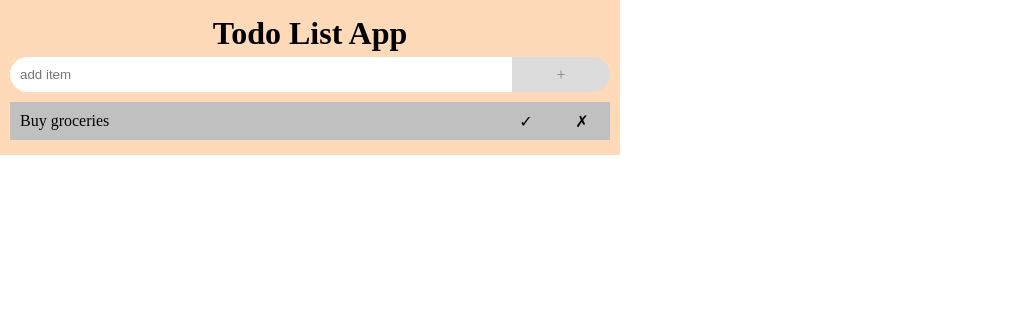
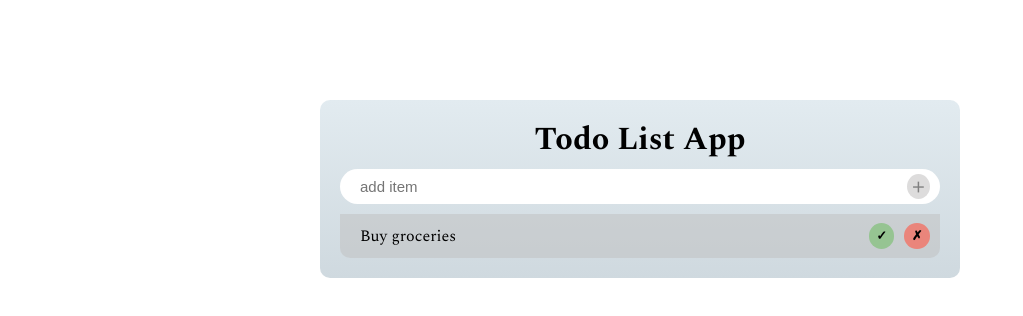
Before and after one commit to albeey/todo-list, a plain HTML site: page index.html in a window 1280 px wide. Shown: the whole page, without its empty margins (0-1023 px from the left). Drawn offline with nearby package versions, Linux system fonts and the light colour scheme.

Commit message:
changed font and style

```diff
--- a/index.html
+++ b/index.html
@@ -4,6 +4,7 @@
     <meta charset="UTF-8">
     <meta name="viewport" content="width=device-width, initial-scale=1.0">
     <title>Todo List</title>
+    <link href="https://fonts.googleapis.com/css2?family=Spectral:wght@400;500;600;700&display=swap" rel="stylesheet">
     <link rel="stylesheet" href="styles/style.css">
 </head>
 <body>
--- a/styles/style.css
+++ b/styles/style.css
@@ -1,23 +1,27 @@
 body {
     margin: 0;
     padding: 0;
-    height: 100vh;
+    min-height: 100vh;
     display: flex;
-    /* justify-content: center; */
+    justify-content: center;
     align-items: flex-start;
+    font-family: 'Spectral', serif;
 }
 
 /* Center content horizontally and vertically */
-#submit-button, .complete-option, .delete-option {
+#submit-button, .complete-option, .delete-option, .todo-item, .add-new-item  {
     display: flex;
     justify-content: center;
     align-items: center;
 }
 
 #container {
-    background-color: peachpuff;
+    background-image: linear-gradient(to top, #cfd9df 0%, #e2ebf0 100%);
     width: 600px;
-    padding: 0 10px 15px 10px;
+    padding-top: 0px !important;
+    padding: 20px 20px;
+    border-radius: 10px;
+    margin-top: 100px;
 }
 
 h1 {
@@ -26,30 +30,41 @@ h1 {
 }
 
 .add-new-item {
-    display: flex;
     margin-bottom: 10px;
     height: 2.2em;
     width: 100%;
+    background-color: white;
+    border-radius: 20px;
 }
 
 #textBox {
     width: 100%;
     border: 0;
     padding-left: 10px;
-    border-radius: 20px 0 0 20px;
+    margin-left: 10px;
+    font-size: 15px;
+    outline: none;
 }
 
 #submit-button {
     background-color: rgba(221, 220, 220);
-    width: 20%;
+    height: 1em;
+    width: 1em;
+    border-radius: 50%;
     cursor: pointer;
     color: gray;
-    border-radius: 0 20px 20px 0;
+    font-size: 1.6em;
+    font-weight: bold;
+    margin-right: 10px;
 }
 
 #submit-button:hover {
-    color: rgba(221, 220, 220);
+    color: white;
     background-color: gray;
+}
+
+.list {
+    font-weight: b;
 }
 
 ul {
@@ -58,46 +73,60 @@ ul {
     margin: 0;
 }
 
-.todo-item {
-    display: flex;
-    justify-content: space-between;
-}
-
-/* .todo-item:first-child {
+.todo-item:first-child {
     border-radius: 10px 10px 0 0;
 }
 
 .todo-item:last-child {
     border-radius: 0 0 10px 10px;
-} */
+}
 
 .todo-item:nth-child(even) {
-    background-color: lightgray;
+    background-color: rgb(82.7%, 82.7%, 82.7%, .5);
 }
 
 .todo-item:nth-child(odd) {
-    background-color: rgb(192, 192, 192);
+    background-color: rgb(192, 192, 192, .5);
 }
 
 li {
-    padding: 10px;
+    padding: 10px 20px;
     flex: 1;
 }
 
 .complete-option, .delete-option {
-    width: 3.5em;
+    width: 2em;
+    height: 2em;
+    border-radius: 50%;
     cursor: pointer;
+    font-size: .8em;
+    font-weight: bold;
+}
+
+.complete-option {
+    margin-right: 10px;
+    background-color: #96c492;
+}
+
+.delete-option {
+    margin-right: 10px;
+    background-color: #ea857b;
 }
 
 .complete-option:hover {
-    background-color: rgba(0, 128, 0, .5);
+    color: white
 }
 
 .delete-option:hover {
-    background-color: rgb(255, 0, 0, .5);
+    color: white
+}
+
+.delete-option:first-child:hover  {
+    background-color: blue;
 }
 
 .completed {
     text-decoration: line-through;
     opacity: 0.5;
+    font-weight: bold;
 }
```
